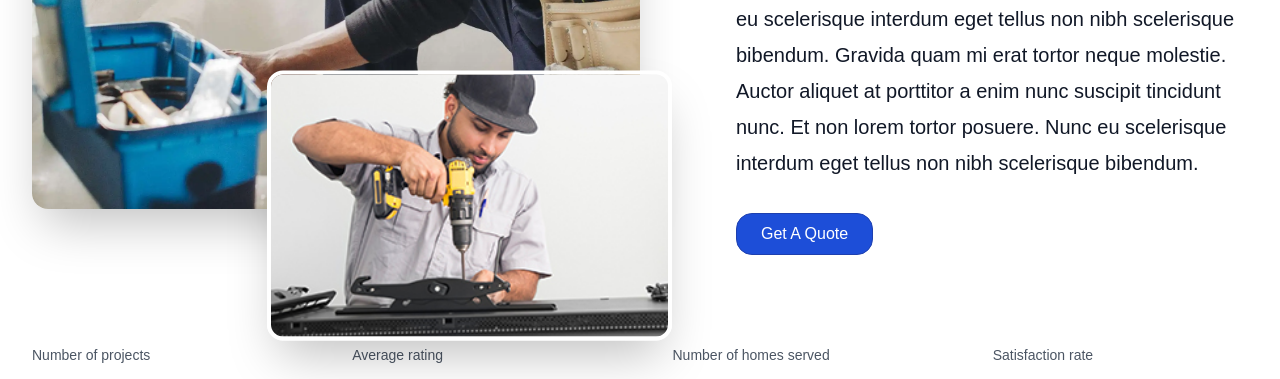
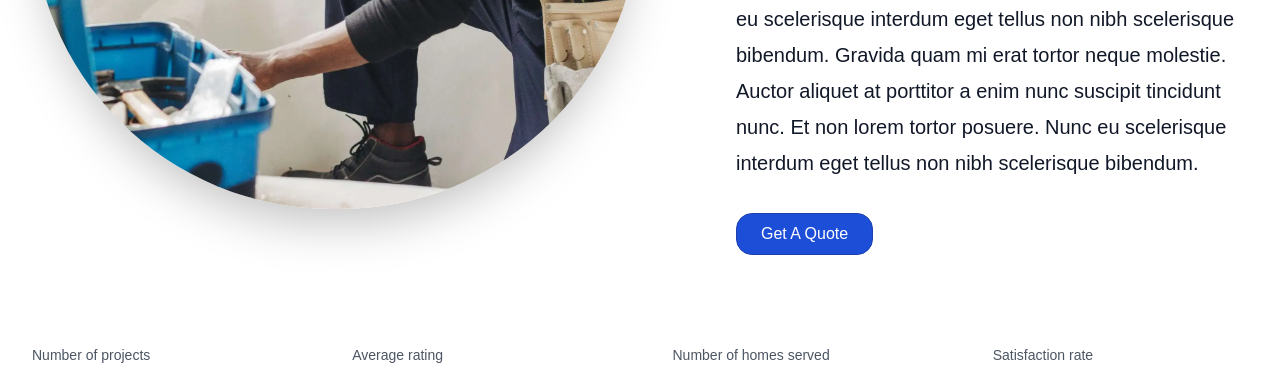
Before and after one commit to Ramazan774/handyman-template, a Next.js app: page /about in a window 1280 px wide. Shown: the part 907-1286 px from the top of the page. Built offline with nearby package versions, Linux system fonts and the light colour scheme; a web font is replaced by a local one.

Commit message:
changed about page photo

```diff
--- a/app/about/page.js
+++ b/app/about/page.js
@@ -32,18 +32,9 @@ const MainSection = () => (
         <div className="w-full lg:w-1/2 relative">
           <div className="aspect-[2/1] relative w-full h-[400px] sm:h-[500px] lg:h-[600px]">
             <Image
-              className="rounded-2xl object-cover shadow-2xl"
+              className="rounded-full object-cover shadow-2xl"
               src="/assets/image7.webp"
               alt="Testimonial image 1"
-              layout="fill"
-              objectFit="cover"
-            />
-          </div>
-          <div className="aspect-[3/2] w-2/3 absolute -bottom-16 -right-8 translate-y-1/4 hidden lg:block">
-            <Image
-              className="rounded-2xl object-cover shadow-2xl border-4 border-white"
-              src="/assets/image4.webp"
-              alt="Testimonial image 2"
               layout="fill"
               objectFit="cover"
             />
--- a/app/gallery/page.js
+++ b/app/gallery/page.js
@@ -60,7 +60,7 @@ const Gallery = () => {
     '/assets/image9.webp',
     '/assets/image10.webp',
     '/assets/image11.webp',
-    '/assets/image12.webp',
+    // '/assets/image12.webp',
   ];
 
   const [selectedImage, setSelectedImage] = useState(null);
--- a/app/layout.tsx
+++ b/app/layout.tsx
@@ -25,8 +25,8 @@ const raleway = Raleway({
 })
 
 export const metadata: Metadata = {
-  title: "Create Next App",
-  description: "Generated by create next app",
+  title: "Handyman Business",
+  description: "Website for a handyman services business",
 };
 
 export default function RootLayout({
--- a/components/Gallery.jsx
+++ b/components/Gallery.jsx
@@ -93,6 +93,7 @@ const Gallery = () => {
                 height={400}
                 className="w-full h-full object-cover cursor-pointer transform transition-transform hover:scale-105"
                 onClick={() => handleImageClick(index)}
+                loading='lazy'
               />
             </div>
           ))}
--- a/next.config.mjs
+++ b/next.config.mjs
@@ -2,7 +2,7 @@
 const nextConfig = {
     images: {
     },
-    output: 'export',
+    // output: 'export',
   };
 
   export default nextConfig;
```
